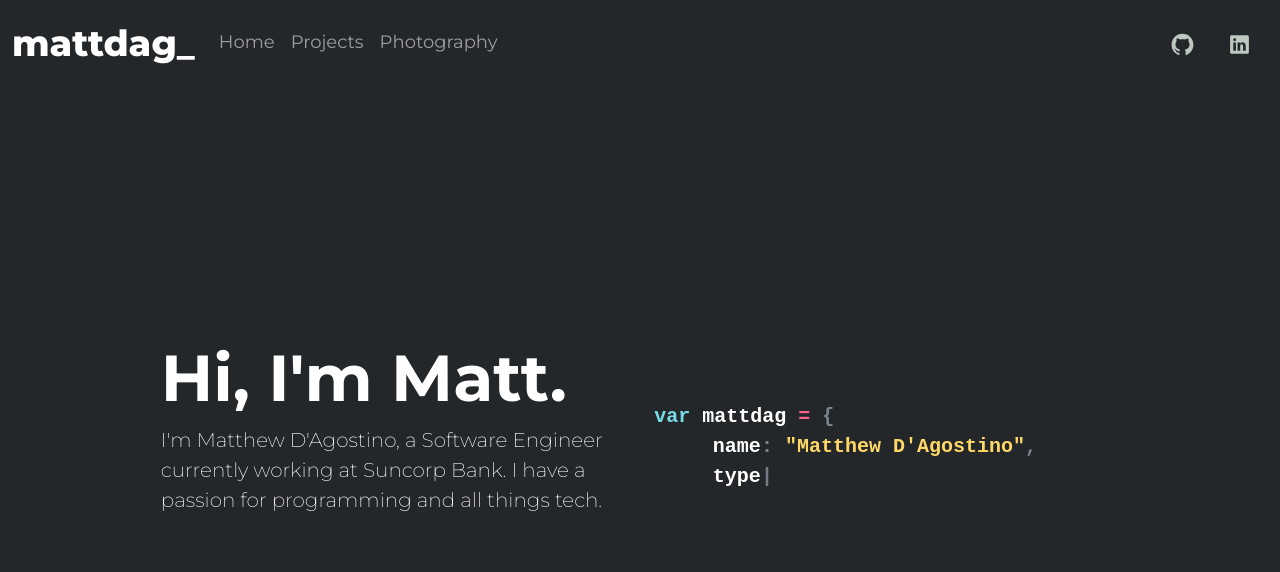
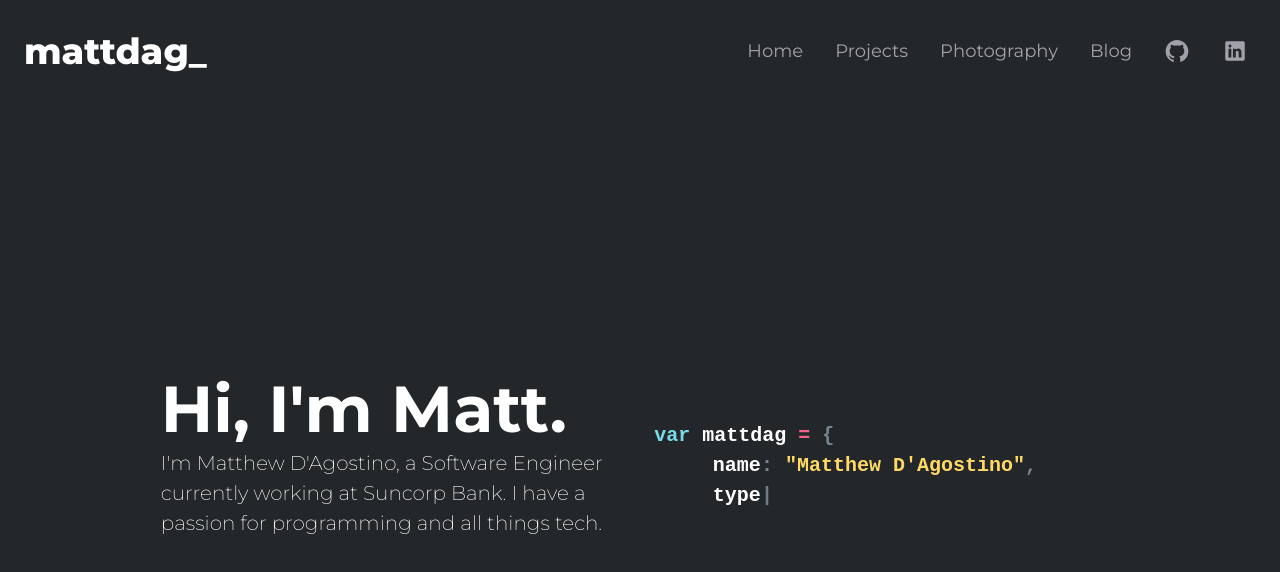
Before and after one commit to Wrdle/portfolio-site, a Next.js app: page / in a window 1280 px wide. Shown: the top 572 px of the page. Built offline with nearby package versions, Linux system fonts and the light colour scheme.

Commit message:
Moved from bootstrap to Tailwind. Added new Navbar

```diff
--- a/components/CustomNav.jsx
+++ /dev/null
@@ -1,50 +0,0 @@
-import { Container, Navbar, Nav, Form } from "react-bootstrap";
-
-import { AiFillGithub } from "react-icons/ai";
-import { IoLogoLinkedin } from "react-icons/io";
-
-import NavStyles from "../static/styles/CustomNav.module.css";
-
-const CustomNav = () => {
-  return (
-    <div>
-      <Navbar
-        className={NavStyles.CustomNav}
-        variant="dark"
-        bg="dark"
-        expand="lg"
-        sticky="top"
-      >
-        <Container fluid>
-          <Navbar.Brand className={NavStyles.CustomBrand} href="#home">
-            mattdag<span className={NavStyles.underscore}>_</span>
-          </Navbar.Brand>
-          <Navbar.Toggle aria-controls="basic-navbarnav" />
-          <Navbar.Collapse className={NavStyles.NotTransparent}>
-            <Nav className="me-auto my-2 my-lg-0">
-              <Nav.Link href="#home">Home</Nav.Link>
-              <Nav.Link href="#link">Projects</Nav.Link>
-              <Nav.Link href="#link">Photography</Nav.Link>
-            </Nav>
-            <Form inline className="d-flex">
-              <Nav.Link
-                href="https://github.com/Wrdle"
-                className={NavStyles.social_icon}
-              >
-                <AiFillGithub />
-              </Nav.Link>
-              <Nav.Link
-                href="https://www.linkedin.com/in/matt-dagostino/"
-                className={NavStyles.social_icon}
-              >
-                <IoLogoLinkedin />
-              </Nav.Link>
-            </Form>
-          </Navbar.Collapse>
-        </Container>
-      </Navbar>
-    </div>
-  );
-};
-
-export default CustomNav;
--- /dev/null
+++ b/components/Navbar.jsx
@@ -0,0 +1,94 @@
+import React from "react";
+
+import Link from "next/link";
+import { useState } from "react";
+
+import { AiFillGithub } from "react-icons/ai";
+import { IoLogoLinkedin } from "react-icons/io";
+import { GiHamburgerMenu } from "react-icons/gi";
+
+import NavStyles from "../static/styles/CustomNav.module.css";
+
+export const Navbar = () => {
+  const [active, setActive] = useState(false);
+
+  const handleClick = () => {
+    setActive(!active);
+  };
+
+  return (
+    <>
+      <nav className="flex items-center flex-wrap p-3 navbar navbar-expand-lg">
+        <Logo />
+        <HamburgerMenuIcon handleClick={handleClick} />
+        <div
+          className={`${
+            active ? "" : "hidden"
+          }   w-full lg:inline-flex lg:flex-grow lg:w-auto transition`}
+        >
+          <div className="text-lg lg:inline-flex lg:flex-row lg:ml-auto lg:w-auto w-full lg:items-center items-start flex flex-col lg:h-auto">
+            <NavLink text="Home" href="/"></NavLink>
+            <NavLink text="Projects" href="/"></NavLink>
+            <NavLink text="Photography" href="/"></NavLink>
+            <NavLink text="Blog" href="/"></NavLink>
+            <div className="inline-flex flex-row mr-auto w-auto w-full items-start flex flex-col sm:h-auto">
+              <NavSocialLink href="https://github.com/Wrdle">
+                <AiFillGithub />
+              </NavSocialLink>
+              <NavSocialLink href="https://www.linkedin.com/in/matt-dagostino/">
+                <IoLogoLinkedin />
+              </NavSocialLink>
+            </div>
+          </div>
+        </div>
+      </nav>
+    </>
+  );
+};
+
+const Logo = () => {
+  return (
+    <Link href="/">
+      <a className="hover:text-white inline-flex items-center p-2 mr-4">
+        <span className={NavStyles.CustomBrand}>
+          mattdag<span className={NavStyles.underscore}>_</span>
+        </span>
+      </a>
+    </Link>
+  );
+};
+
+const NavLink = ({ text, href }) => {
+  return (
+    <Link href={href}>
+      <a className="lg:inline-flex lg:w-auto w-full px-3 py-2 text-zinc-400 items-center justify-center hover:text-zinc-200 transition">
+        {text}
+      </a>
+    </Link>
+  );
+};
+
+const NavSocialLink = ({ children, href }) => {
+  return (
+    <Link href={href}>
+      {React.cloneElement(children, {
+        className:
+          "text-[42px] inline-flex w-auto px-3 py-2 text-zinc-400 items-center hover:text-zinc-200",
+      })}
+    </Link>
+  );
+};
+
+const HamburgerMenuIcon = ({ handleClick }) => {
+  return (
+    <button
+      className=" inline-flex p-3 lg:hidden text-white ml-auto outline-none transition"
+      onClick={handleClick}
+    >
+      <GiHamburgerMenu
+        size="1.3em"
+        className=" text-zinc-300 hover:text-white transition"
+      />
+    </button>
+  );
+};
--- a/pages/index.jsx
+++ b/pages/index.jsx
@@ -1,27 +1,15 @@
 import Head from "next/head";
 
-import CustomNav from "../components/CustomNav";
+import { Navbar } from "../components/Navbar";
 import TypingAnimation from "../components/TypingAnimation";
 import IndexStyles from "../static/styles/Index.module.css";
 
 export default function Home() {
   return (
     <div className={IndexStyles.Home}>
-      <Head>
-        <title>Matthew D'Agostino Portfolio</title>
-        <meta
-          property="og:title"
-          content="Matthew D'Agostino Portfolio Website"
-          key="title"
-        />
-        <meta
-          property="og:description"
-          content="Hi! I'm Matt D'Agostino and this is my portfolio website."
-          key="description"
-        />
-      </Head>
+      <HtmlHead />
       <div className={IndexStyles.Header}>
-        <CustomNav></CustomNav>
+        <Navbar></Navbar>
         <div className={IndexStyles.Header_Main}>
           <div className={IndexStyles.Main_Flex}>
             <div className={IndexStyles.Flex_Text}>
@@ -41,3 +29,21 @@ export default function Home() {
     </div>
   );
 }
+
+function HtmlHead() {
+  return (
+    <Head>
+      <title>Matthew D'Agostino Portfolio</title>
+      <meta
+        property="og:title"
+        content="Matthew D'Agostino Portfolio Website"
+        key="title"
+      />
+      <meta
+        property="og:description"
+        content="Hi! I'm Matt D'Agostino and this is my portfolio website."
+        key="description"
+      />
+    </Head>
+  );
+}
--- /dev/null
+++ b/pages/photography.jsx
@@ -0,0 +1 @@
+export default function Photography() {}
--- /dev/null
+++ b/postcss.config.js
@@ -0,0 +1,6 @@
+module.exports = {
+  plugins: {
+    tailwindcss: {},
+    autoprefixer: {},
+  },
+}
--- a/static/styles/CustomNav.module.css
+++ b/static/styles/CustomNav.module.css
@@ -6,15 +6,14 @@
 .CustomNav {
   width: 100% !important;
   height: 85px;
-    font-family: 'Montserrat';
+  font-family: "Montserrat";
   font-size: 18px;
   align-items: center !important;
   background-color: #23272a !important;
 }
 
-
 .NotTransparent {
-    background-color: #23272A !important;
+  background-color: #23272a !important;
 }
 
 .CustomBrand {
@@ -24,33 +23,35 @@
 
 @-webkit-keyframes flash {
   0% {
-      opacity: 0; }
+    opacity: 0;
+  }
   50% {
-      opacity: 1; } }
+    opacity: 1;
+  }
+}
 
 @-moz-keyframes flash {
   0% {
-      opacity: 0; }
+    opacity: 0;
+  }
   50% {
-      opacity: 1; } }
+    opacity: 1;
+  }
+}
 
 @keyframes flash {
   0% {
-      opacity: 0; }
+    opacity: 0;
+  }
   50% {
-      opacity: 1; } }
-
+    opacity: 1;
+  }
+}
 
 .underscore {
   animation: flash 0.8s alternate infinite;
 }
 
-.social_icon {
-    font-size: 25px;
-    color: #BDC9C0;
-    transition: 0.3s;
-}
-
 .social_icon:hover {
   color: white;
 }
--- a/styles/globals.css
+++ b/styles/globals.css
@@ -1,4 +1,7 @@
-@import url('https://fonts.googleapis.com/css2?family=Montserrat:wght@100;200;300;400;500;600;700;800;900&display=swap');
+@import url("https://fonts.googleapis.com/css2?family=Montserrat:wght@100;200;300;400;500;600;700;800;900&display=swap");
+@tailwind base;
+@tailwind components;
+@tailwind utilities;
 
 html,
 body {
--- /dev/null
+++ b/tailwind.config.js
@@ -0,0 +1,11 @@
+/** @type {import('tailwindcss').Config} */
+module.exports = {
+  content: [
+    "./pages/**/*.{js,ts,jsx,tsx}",
+    "./components/**/*.{js,ts,jsx,tsx}",
+  ],
+  theme: {
+    extend: {},
+  },
+  plugins: [],
+};
```
Also changed, not shown: package.json (+5 -2 lines), 1 other file (tests, documents, lock files or other folders). Lines whose indentation alone changed are shown as unchanged.
